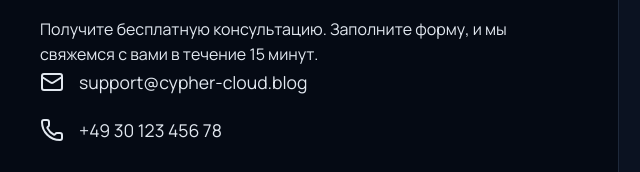
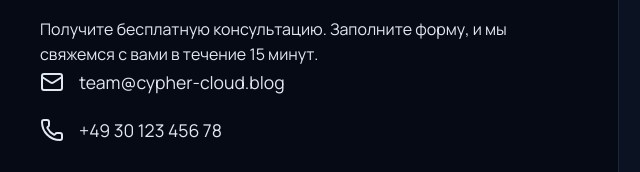
Before and after one commit to Kateryna-Katya/cypher-cloud, a plain HTML site: page index.html in a window 1280 px wide. Shown: the part 3541-3713 px from the top of the page, 0-640 px from the left. Drawn offline with nearby package versions, Linux system fonts and the light colour scheme; a script that the page names is missing.

Commit message:
Deploying to gh-pages from @ Kateryna-Katya/cypher-cloud@a1e3eb549d9b51626101b52398b8ad18b0235658 🚀

```diff
--- a/index.html
+++ b/index.html
@@ -201,7 +201,7 @@
             <div class="contact__details">
                 <div class="c-item">
                     <i data-lucide="mail"></i>
-                    <span>support@cypher-cloud.blog</span>
+                    <span>team@cypher-cloud.blog</span>
                 </div>
                 <div class="c-item">
                     <i data-lucide="phone"></i>
```
Also changed, not shown: index.js (+1 -1 lines), 1 other file.
